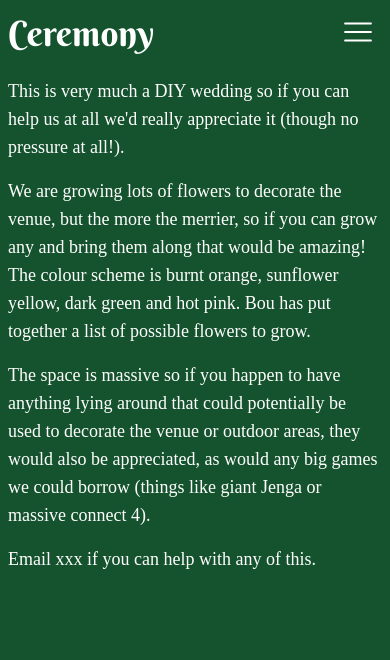
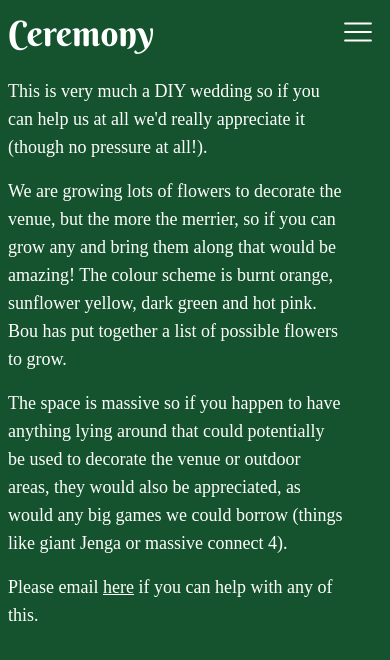
Before and after one commit to josenymad/wedding, a React (Vite) app: page /ceremony/can-you-help in a window 390 px wide. Shown: the top 660 px of the page. Built offline with nearby package versions, Linux system fonts and the light colour scheme; a web font is replaced by a local one.

Commit message:
added max width to nested routes, leaving space for menu icon on mobile, reduced width of menu overlay

```diff
--- a/src/components/MobileNavbar.tsx
+++ b/src/components/MobileNavbar.tsx
@@ -18,7 +18,7 @@ const MobileNavbar = () => {
       isOpen={mobileMenuOpen}
       onOpen={handleMobileMenu}
       onClose={handleMobileMenu}
-      width={200}
+      width={150}
     >
       <a href="#landing_page" onClick={closeMobileMenu}>
         Home
--- a/src/components/ceremony/CanYouHelp.tsx
+++ b/src/components/ceremony/CanYouHelp.tsx
@@ -1,6 +1,6 @@
 const CanYouHelp = () => {
   return (
-    <div className="font-cherry text-lg p-2">
+    <div className="font-cherry text-lg p-2 max-w-[90vw]">
       <p className="mb-4">
         This is very much a DIY wedding so if you can help us at all we'd really
         appreciate it (though no pressure at all!).
@@ -17,7 +17,13 @@ const CanYouHelp = () => {
         would also be appreciated, as would any big games we could borrow
         (things like giant Jenga or massive connect 4).
       </p>
-      <p>Email xxx if you can help with any of this.</p>
+      <p>
+        Please email{" "}
+        <a href="mailto: nevaandben@gmail.com" className="underline">
+          here
+        </a>{" "}
+        if you can help with any of this.
+      </p>
     </div>
   );
 };
--- a/src/components/ceremony/Ceremony.tsx
+++ b/src/components/ceremony/Ceremony.tsx
@@ -10,12 +10,12 @@ const Ceremony = () => {
 
   return (
     <div className="bg-green-900 min-h-screen text-white">
+      {window.innerWidth > 1000 ? <CeremonyNavbar /> : <CeremonyMobileNavbar />}
       <Link to="/ceremony">
         <h2 className="text-[9vw] font-berkshire p-2">Ceremony</h2>
       </Link>
-      {window.innerWidth > 1000 ? <CeremonyNavbar /> : <CeremonyMobileNavbar />}
       {pathname === "/ceremony" ? (
-        <div className="font-cherry text-xl">
+        <div className="font-cherry text-xl max-w-[90vw]">
           <h3 className="p-2">
             Whooop, we're getting married! We can't wait to share our special
             day with you.
--- a/src/components/ceremony/CeremonyCamping.tsx
+++ b/src/components/ceremony/CeremonyCamping.tsx
@@ -3,7 +3,7 @@ import MenuSlider from "../MenuSlider";
 const CeremonyCamping = () => {
   return (
     <div className="grid grid-cols-1 xl:grid-cols-2 p-2">
-      <div className="font-cherry text-lg">
+      <div className="font-cherry text-lg max-w-[90vw]">
         <p className="mb-4">
           You can camp onsite on the Friday and Saturday night. If you do plan
           on staying Friday night, please let us know when you RSVP. If there
--- a/src/components/ceremony/CeremonyMobileNavbar.tsx
+++ b/src/components/ceremony/CeremonyMobileNavbar.tsx
@@ -19,7 +19,7 @@ const CeremonyMobileNavbar = () => {
       isOpen={mobileMenuOpen}
       onOpen={handleMobileMenu}
       onClose={handleMobileMenu}
-      width={200}
+      width={150}
     >
       <Link to="/" onClick={closeMobileMenu}>
         Home
--- a/src/components/ceremony/CeremonyPlans.tsx
+++ b/src/components/ceremony/CeremonyPlans.tsx
@@ -1,6 +1,6 @@
 const CeremonyPlans = () => {
   return (
-    <ul className="font-cherry text-lg p-2">
+    <ul className="font-cherry text-lg p-2 max-w-[90vw]">
       <li className="mb-4">
         <p className="font-bold">1pm - Guests arrive</p>
         <p>
--- a/src/components/evening/Evening.tsx
+++ b/src/components/evening/Evening.tsx
@@ -10,12 +10,12 @@ const Evening = () => {
 
   return (
     <div className="bg-green-900 min-h-screen text-white">
+      {window.innerWidth > 1000 ? <EveningNavbar /> : <EveningMobileNavbar />}
       <Link to="/evening">
         <h2 className="text-[9vw] font-berkshire p-2">Evening reception</h2>
       </Link>
-      {window.innerWidth > 1000 ? <EveningNavbar /> : <EveningMobileNavbar />}
       {pathname === "/evening" ? (
-        <div className="font-cherry text-xl">
+        <div className="font-cherry text-xl max-w-[90vw]">
           <h3 className="p-2">
             Whooop, we're getting married! We can't wait to party with you.
           </h3>
--- a/src/components/evening/EveningCamping.tsx
+++ b/src/components/evening/EveningCamping.tsx
@@ -3,7 +3,7 @@ import MenuSlider from "../MenuSlider";
 const EveningCamping = () => {
   return (
     <div className="grid grid-cols-1 xl:grid-cols-2 p-2">
-      <div className="font-cherry text-lg">
+      <div className="font-cherry text-lg max-w-[90vw]">
         <p className="mb-4">
           You can camp onsite on Saturday night. If you are, you are welcome to
           arrive from 6:30pm to get setup. Tents and campervans/caravans are
--- a/src/components/evening/EveningMobileNavbar.tsx
+++ b/src/components/evening/EveningMobileNavbar.tsx
@@ -19,7 +19,7 @@ const EveningMobileNavbar = () => {
       isOpen={mobileMenuOpen}
       onOpen={handleMobileMenu}
       onClose={handleMobileMenu}
-      width={200}
+      width={150}
     >
       <Link to="/" onClick={closeMobileMenu}>
         Home
--- a/src/components/evening/EveningPlans.tsx
+++ b/src/components/evening/EveningPlans.tsx
@@ -1,6 +1,6 @@
 const EveningPlans = () => {
   return (
-    <ul className="font-cherry text-lg p-2">
+    <ul className="font-cherry text-lg p-2 max-w-[90vw]">
       <li className="mb-4 font-bold">Please arrive at 7pm.</li>
       <li className="mb-4">
         <p className="font-bold">7pm til midnight - Music and dancing</p>
```
